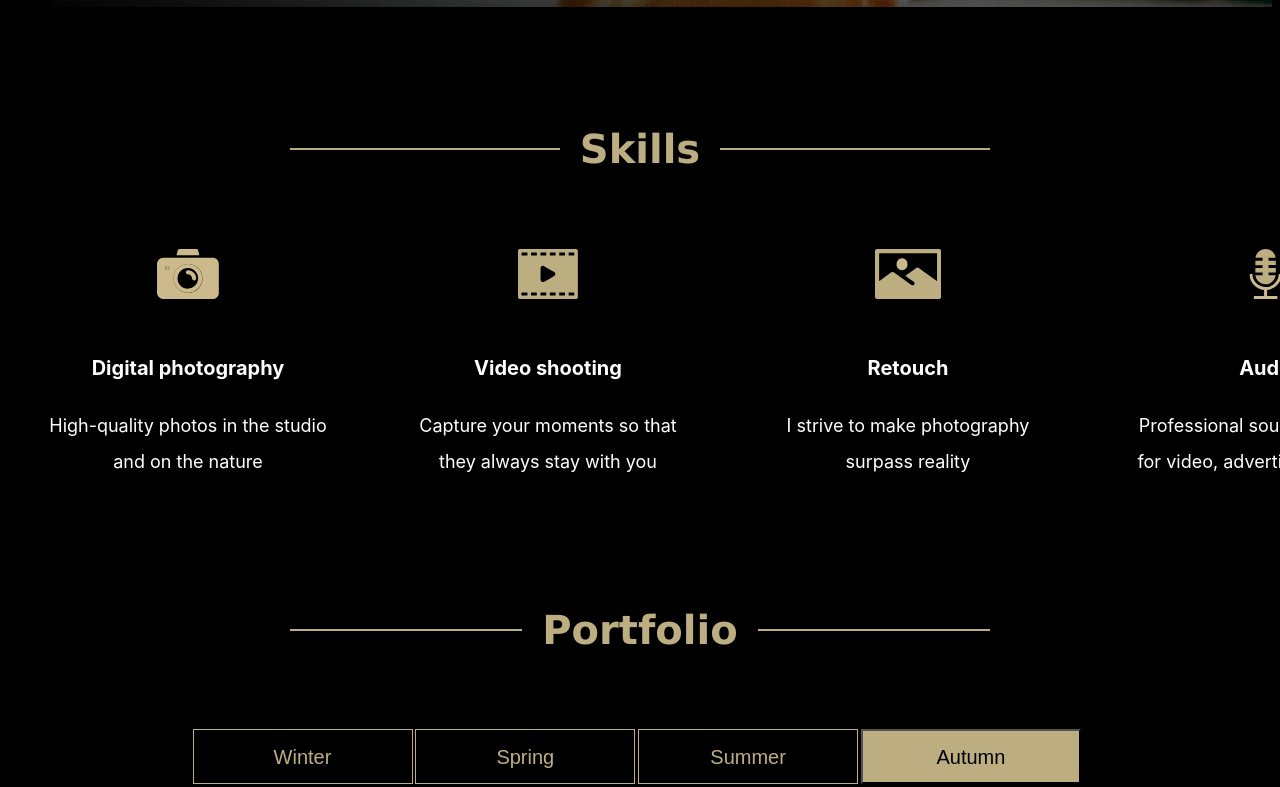
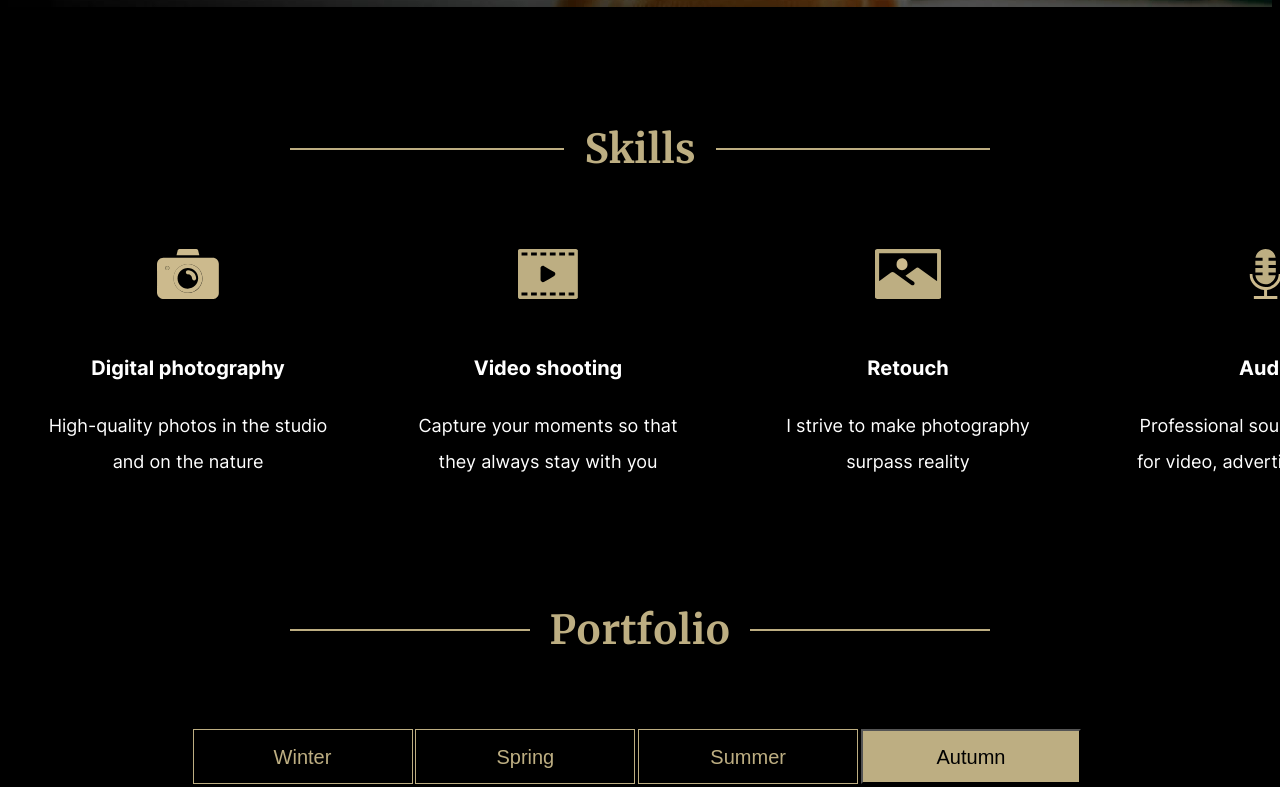
Before and after one commit to aliaksandrf/rsschool-cv, a website: page portfolio/index.html in a window 1280 px wide. Shown: the part 903-1690 px from the top of the page. Drawn offline with Linux system fonts and the light colour scheme; the site is published under a folder, as on GitHub Pages, so addresses that start at the root find nothing; files whose address does not match are found by name.

Commit message:
fix: update fonts

```diff
--- a/portfolio/sass/base/_fonts.scss
+++ b/portfolio/sass/base/_fonts.scss
@@ -1,17 +1,17 @@
 @font-face {
     font-family: Inter;
-    src: url(/fonts/Inter-Regular.ttf);
+    src: url(./fonts/Inter-Regular.ttf);
     font-weight: 400;
 }
 
 @font-face {
     font-family: Inter;
-    src: url(/fonts/Inter-Bold.ttf);
+    src: url(./fonts/Inter-Bold.ttf);
     font-weight: 700;
 }
 
 @font-face {
     font-family: Merriweather;
-    src: url(/fonts/Merriweather-Bold.ttf);
+    src: url(./fonts/Merriweather-Bold.ttf);
     font-weight: 700;
 }
```
Also changed, not shown: portfolio/sass/style.css.
